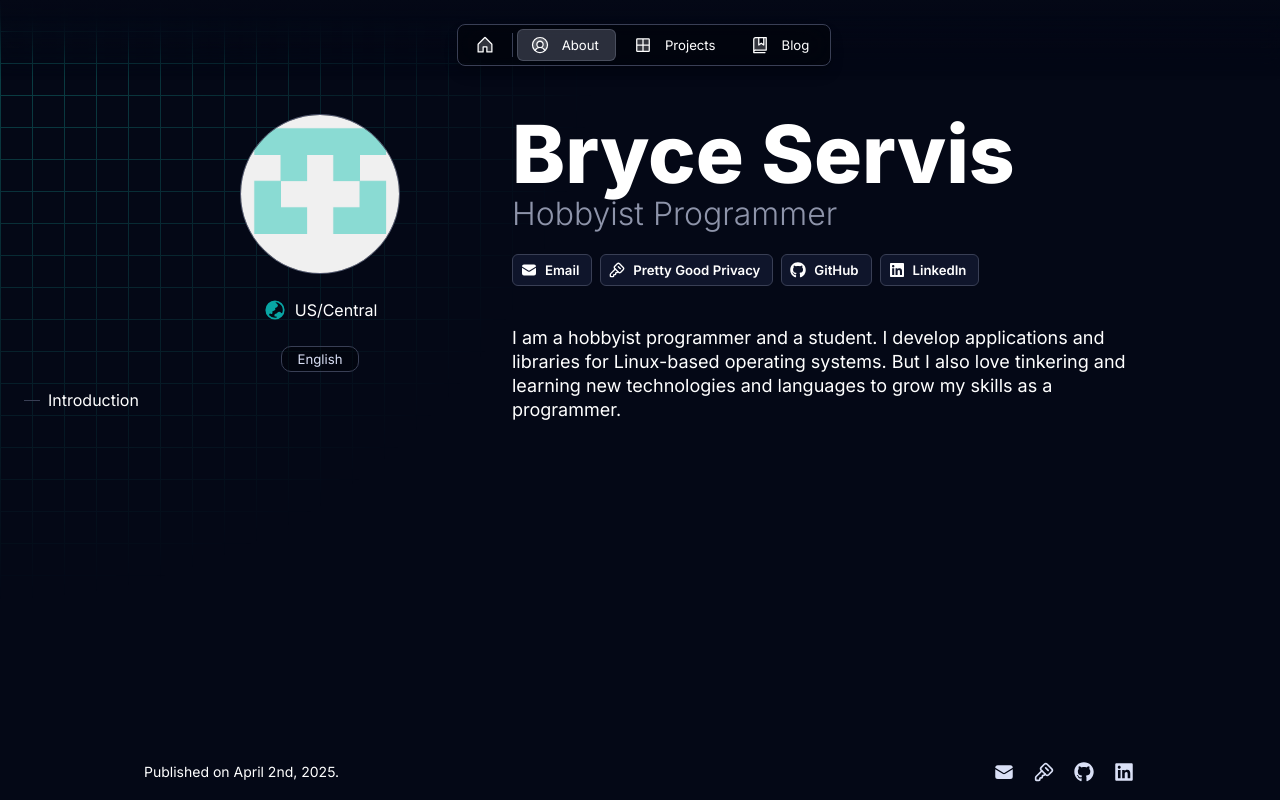
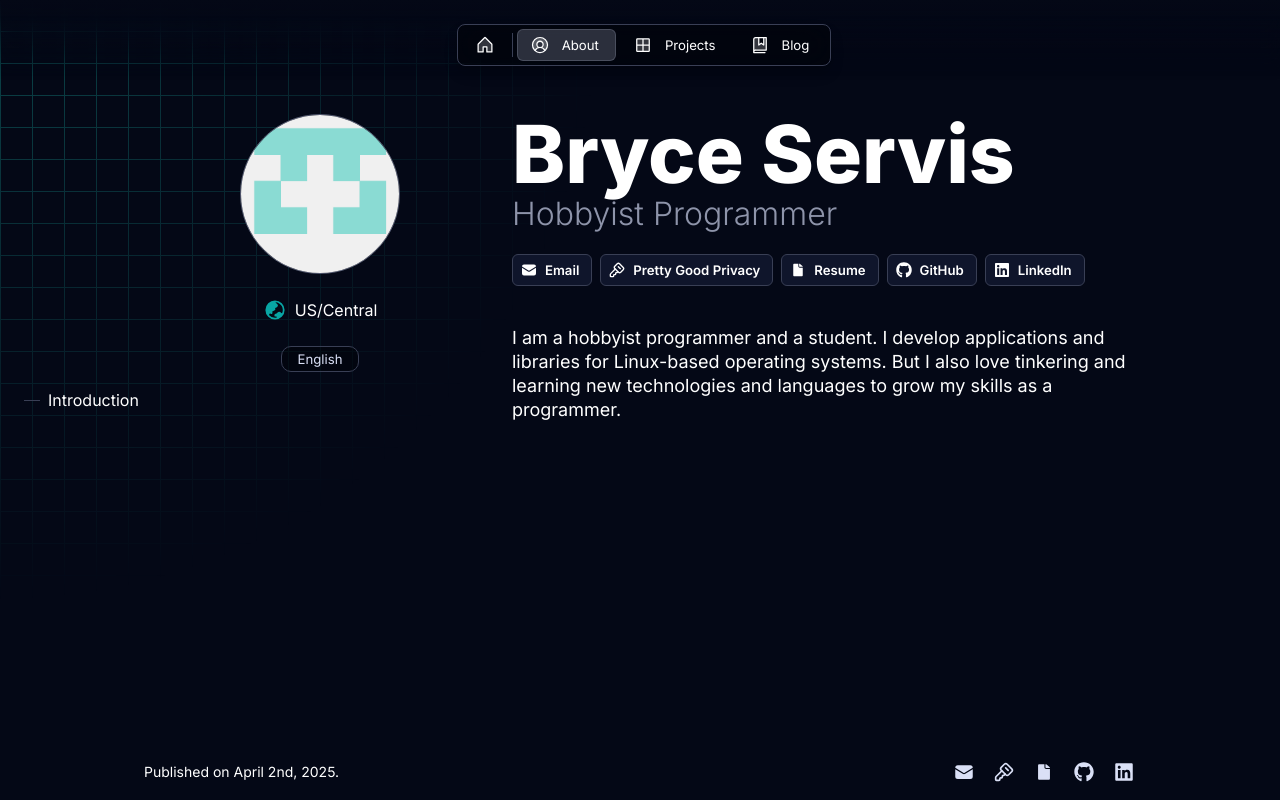
Before and after one commit to servisbryce/bryceserv.is, a Next.js app: page /about in a window 1280 px wide. Built offline with nearby package versions, Linux system fonts and the light colour scheme.

Commit message:
Added a resume button

```diff
--- a/src/app/resources/content.js
+++ b/src/app/resources/content.js
@@ -22,6 +22,11 @@ const social = [
     name: "Pretty Good Privacy",
     icon: "pgp",
     link: "/907873A1.asc",
+  },
+  {
+    name: "Resume",
+    icon: "doc",
+    link: "/resume.pdf",
   },
   {
     name: "GitHub",
--- a/src/once-ui/icons.ts
+++ b/src/once-ui/icons.ts
@@ -35,6 +35,8 @@ import {
   PiImageDuotone,
 } from "react-icons/pi";
 
+import { IoIosDocument } from "react-icons/io";
+
 import { FaDiscord, FaGithub, FaLinkedin, FaXTwitter } from "react-icons/fa6";
 
 export const iconLibrary: Record<string, IconType> = {
@@ -68,5 +70,6 @@ export const iconLibrary: Record<string, IconType> = {
   x: FaXTwitter,
   clipboard: HiClipboard,
   arrowUpRightFromSquare: HiArrowTopRightOnSquare,
-  pgp: LuKeySquare
+  pgp: LuKeySquare,
+  doc: IoIosDocument
 };
```
